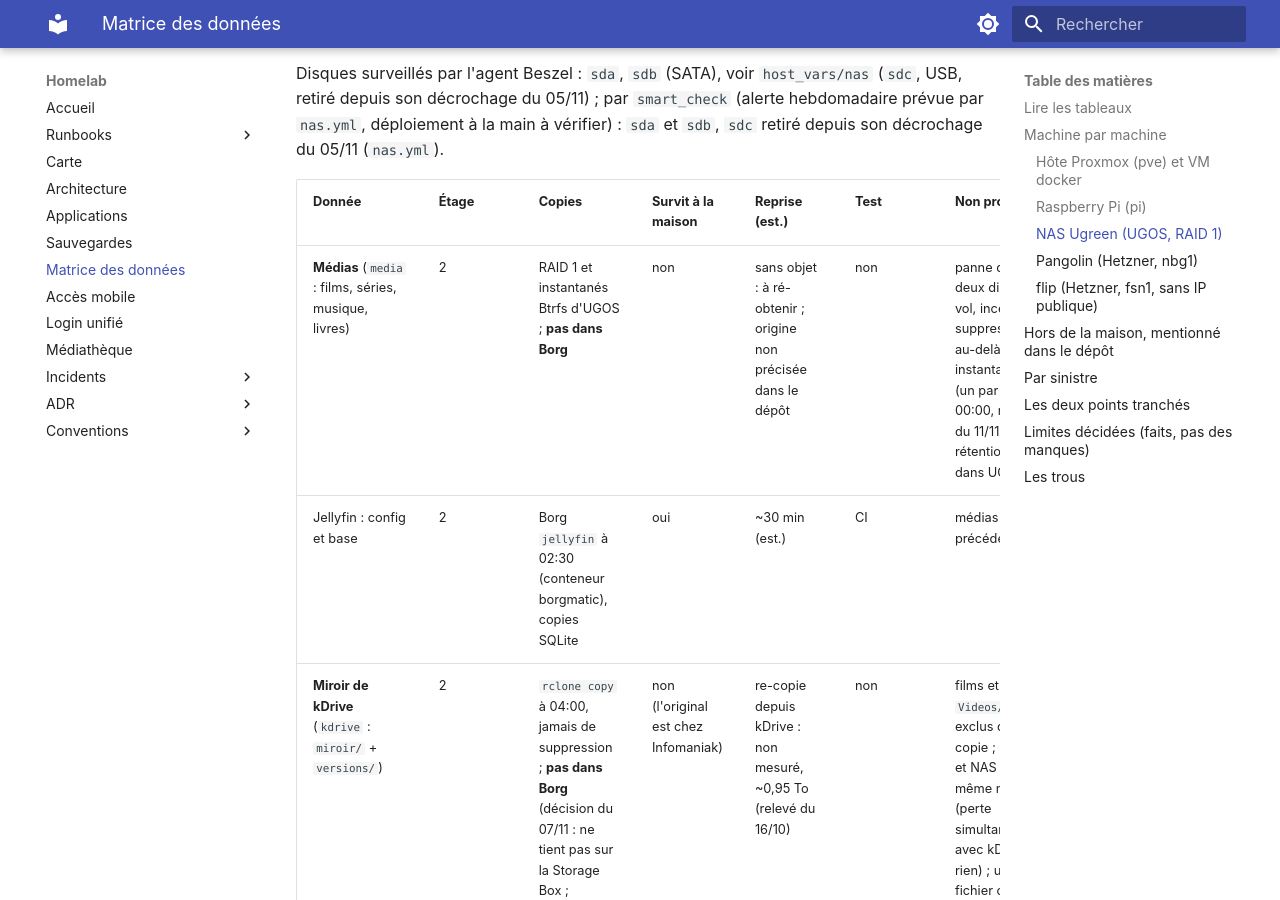
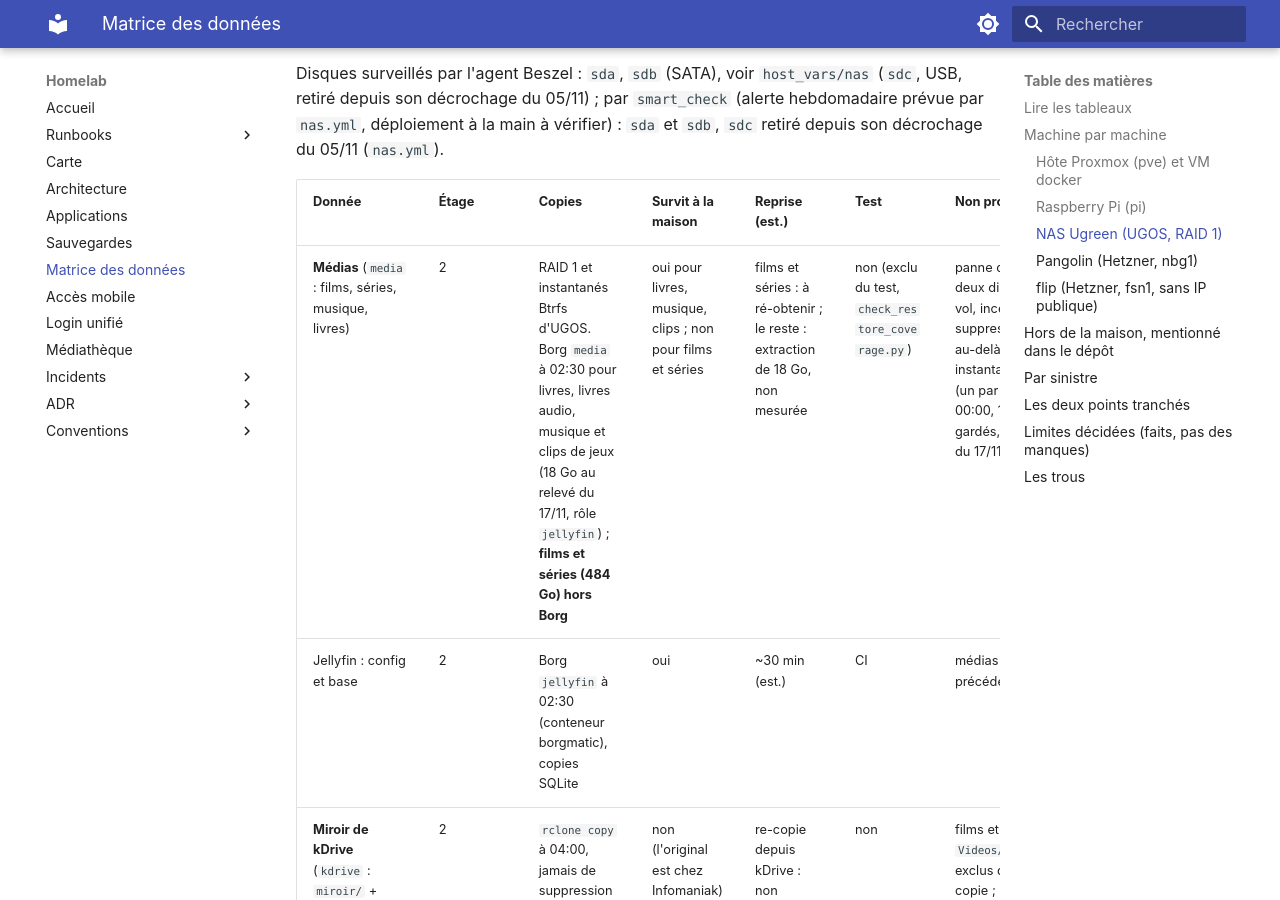
Before and after one commit to sylvainmetayer/homelab, an MkDocs documentation site: the page built from docs/matrice-des-donnees.md, in a window 1280 px wide and 900 px high, scrolled down 6812 px. Built offline with MkDocs 1.6.1 and Material for MkDocs 9.7.7, drawn with Linux system fonts in a browser that asks for light colours; some of the changed text lies outside the part shown.

Commit message:
feat(nas): livres, musique et clips du NAS dans Borg (dépôt media)
Films et séries (484 Go) restent hors Borg ; les archives vzdump aussi
(ADR 0026). Partage media monté en lecture seule dans le conteneur
borgmatic. Ni moniteur ni test de restauration : même borgmatic.service
que le dépôt jellyfin, échec sonné par borgmatic-failed.

Claude-Session: https://claude.ai/code/session_01EfxfYARk8FCAw13wUeDLUe

```diff
--- a/docs/matrice-des-donnees.md
+++ b/docs/matrice-des-donnees.md
@@ -105,7 +105,7 @@ par `smart_check` (alerte hebdomadaire prévue par `nas.yml`, déploiement à la
 
 | Donnée | Étage | Copies | Survit à la maison | Reprise (est.) | Test | Non protégé |
 |---|---|---|---|---|---|---|
-| **Médias** (`media` : films, séries, musique, livres) | 2 | RAID 1 et instantanés Btrfs d'UGOS ; **pas dans Borg** | non | sans objet : à ré-obtenir ; origine non précisée dans le dépôt | non | panne des deux disques, vol, incendie, suppression au-delà des instantanés (un par jour à 00:00, relevé du 11/11 ; rétention à lire dans UGOS) |
+| **Médias** (`media` : films, séries, musique, livres) | 2 | RAID 1 et instantanés Btrfs d'UGOS. Borg `media` à 02:30 pour livres, livres audio, musique et clips de jeux (18 Go au relevé du 17/11, rôle `jellyfin`) ; **films et séries (484 Go) hors Borg** | oui pour livres, musique, clips ; non pour films et séries | films et séries : à ré-obtenir ; le reste : extraction de 18 Go, non mesurée | non (exclu du test, `check_restore_coverage.py`) | panne des deux disques, vol, incendie, suppression au-delà des instantanés (un par jour à 00:00, 15 gardés, relevé du 17/11) |
 | Jellyfin : config et base | 2 | Borg `jellyfin` à 02:30 (conteneur borgmatic), copies SQLite | oui | ~30 min (est.) | CI | médias (ligne précédente) |
 | **Miroir de kDrive** (`kdrive` : `miroir/` + `versions/`) | 2 | `rclone copy` à 04:00, jamais de suppression ; **pas dans Borg** (décision du 07/11 : ne tient pas sur la Storage Box ; `kdrive_sync_backup_enabled: false`) ; instantanés Btrfs d'UGOS sur `kdrive`, réglés à la main : un par jour à 00:00, gardés 14 jours (relevé du 07/11, [kdrive-nas.md](runbooks/kdrive-nas.md)) | non (l'original est chez Infomaniak) | re-copie depuis kDrive : non mesuré, ~0,95 To (relevé du 16/10) | non | films et `Videos/` exclus de la copie ; miroir et NAS dans la même maison (perte simultanée avec kDrive = rien) ; un fichier changé sans que ni la taille ni la date ne bougent (ou revenu à une date plus ancienne) n'est pas recopié |
 | **Archives vzdump** (`pve-backup`) | 3 | voir la VM docker | non | — | voir la VM docker | non chiffrées, sans partage SMB, export réservé à l'IP de l'hôte |
@@ -153,9 +153,9 @@ par `smart_check` (alerte hebdomadaire prévue par `nas.yml`, déploiement à la
 |---|---|---|
 | Panne de la VM docker ou de l'hôte Proxmox | l'état entre 01:00 et la panne | Borg de chaque appli et de la config de l'hôte (`pve_config`) ; image vzdump si le NAS tient |
 | Panne du Pi | Immich en ligne tant que le Pi est absent | Borg `immich` ; le disque USB peut survivre |
-| Panne du NAS | médias si les deux disques tombent ; images vzdump ; miroir kDrive | Borg (config de Jellyfin, de MediaManager avec le dump de sa base) ; kDrive chez Infomaniak ; aucune appli de la VM docker ne garde ses données sur le NAS aujourd'hui (`nas_storage`) |
+| Panne du NAS | films et séries si les deux disques tombent ; images vzdump ; miroir kDrive | Borg (config de Jellyfin, de MediaManager avec le dump de sa base ; livres, musique, clips) ; kDrive chez Infomaniak ; aucune appli de la VM docker ne garde ses données sur le NAS aujourd'hui (`nas_storage`) |
 | Panne de Pangolin ou flip | accès public ; flip n'a pas d'image Hetzner | Borg ; images Hetzner de Pangolin ; ~45 min pour Pangolin (mesuré) |
-| **Maison sinistrée** | VM docker, Pi, NAS (médias, miroir kDrive, images vzdump), poste (couches KeePass 0 et 1, clé age `perso` si seule) | tous les dépôts Borg (dont Immich), Pangolin et flip, kDrive, KeePass (OVH), states, secrets (GitHub), dépôt de code |
+| **Maison sinistrée** | VM docker, Pi, NAS (films et séries, miroir kDrive, images vzdump), poste (couches KeePass 0 et 1, clé age `perso` si seule) | tous les dépôts Borg (dont Immich), Pangolin et flip, kDrive, KeePass (OVH), states, secrets (GitHub), dépôt de code |
 | **Compromission** d'un hôte | ce que root de cet hôte efface de ses dépôts | les 9 instantanés (aucun sous-compte ne peut les effacer) ; les dépôts des autres hôtes. Un jeton Hetzner en écriture volé peut lever la protection de la box ([storage_box.tf](../tofu/pangolin/storage_box.tf)) |
 | Compromission du poste ou d'une clé age | rien d'immédiat | l'historique git garde les anciens secrets : il faut les changer ([perte-cle-ou-poste.md](runbooks/perte-cle-ou-poste.md)) |
 
@@ -193,8 +193,9 @@ par `smart_check` (alerte hebdomadaire prévue par `nas.yml`, déploiement à la
 Ce que la matrice montre et qui n'est ni décidé ni couvert. Aucun achat
 proposé ici.
 
-1. **Médias du NAS** : ni Borg ni copie hors de la maison ; RAID 1 et
-   instantanés Btrfs seulement (un par jour à 00:00 au relevé du 11/11, rétention inconnue).
+1. **Films et séries du NAS** (484 Go) : ni Borg ni copie hors de la maison ; RAID 1 et
+   instantanés Btrfs seulement (un par jour à 00:00, 15 gardés au relevé du 17/11). Le reste
+   des médias est dans Borg (`media`), sans test de restauration.
 2. **Immich, seule copie hors site** : une archive Borg par nuit ; taille et
    durée d'extraction complète jamais relevées ; aucun test n'extrait les
    originaux en entier.
```
Also changed, not shown: ansible/roles/jellyfin/README.md (+1 -1 lines), .github/restore-test/README.md, 8 other files.
